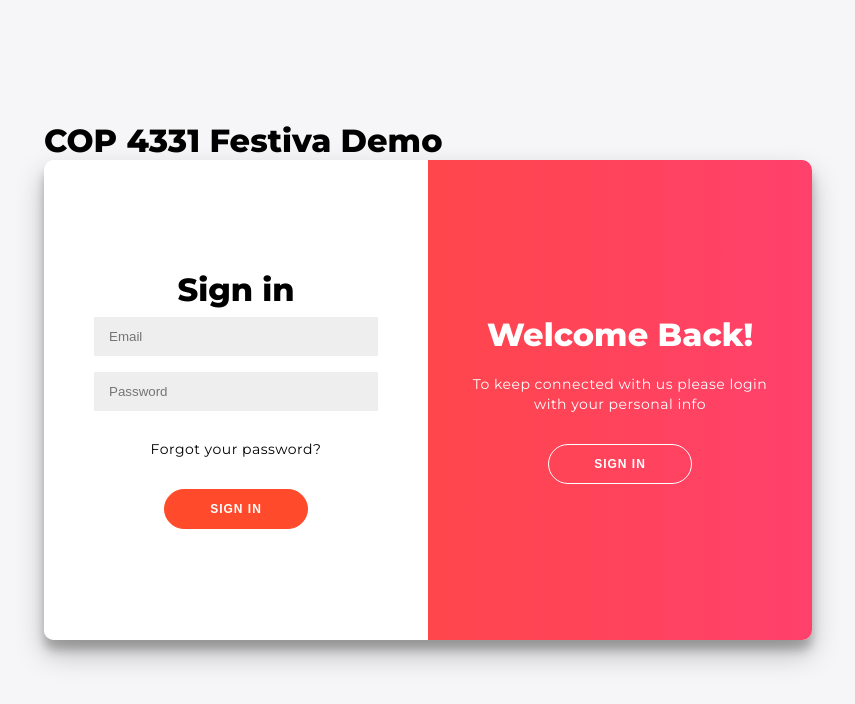
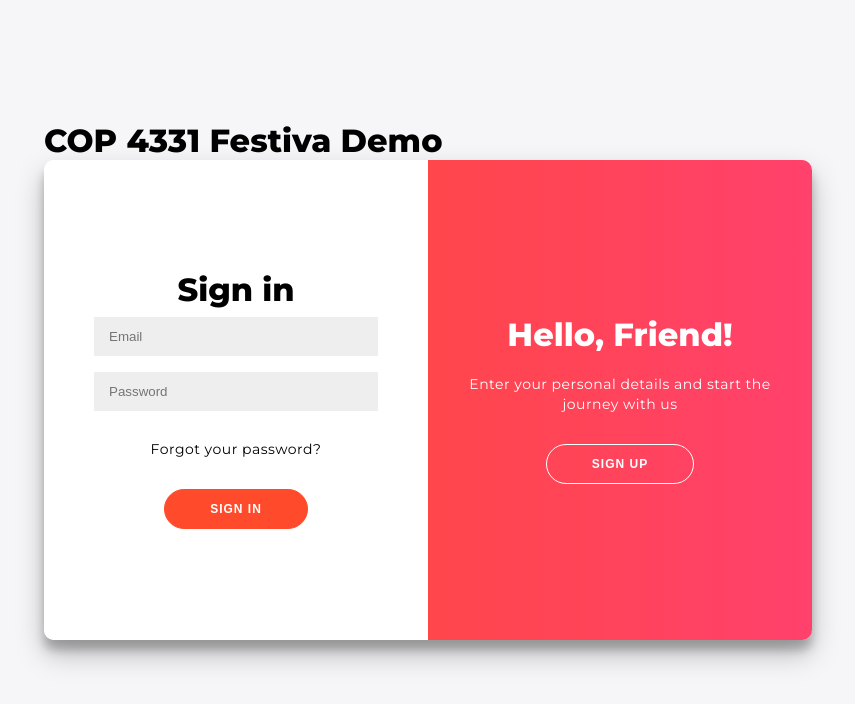
Before and after one commit to vimoreno21/festiva, a React (Create React App) app in the folder frontend/: page / in a window 1280 px wide. Shown: the top 704 px of the page, without its empty margins (212-1067 px from the left). Built offline with nearby package versions, Linux system fonts and the light colour scheme.

Commit message:
changed messaged

```diff
--- a/frontend/src/components/LoginSignUp.js
+++ b/frontend/src/components/LoginSignUp.js
@@ -101,15 +101,15 @@ function LoginSignUp() {
                         <div className={`overlay-panel ${isSignUp ? 'overlay-left' : 'overlay-right'}`}>
                             {isSignUp ? (
                                 <>
+                                    <h1>Welcome Back!</h1>
+                                    <p>To keep connected with us please login with your personal info</p>
+                                    <button className="ghost" onClick={togglePanel} id="signIn">Sign In</button>
+                                </>
+                            ) : (
+                                <>
                                     <h1>Hello, Friend!</h1>
                                     <p>Enter your personal details and start the journey with us</p>
                                     <button className="ghost" onClick={togglePanel}id="signUp">Sign Up</button>
-                                </>
-                            ) : (
-                                <>
-                                    <h1>Welcome Back!</h1>
-                                    <p>To keep connected with us please login with your personal info</p>
-                                    <button className="ghost" onClick={togglePanel} id="signIn">Sign In</button>
                                 </>
                             )}
                         </div>
```
